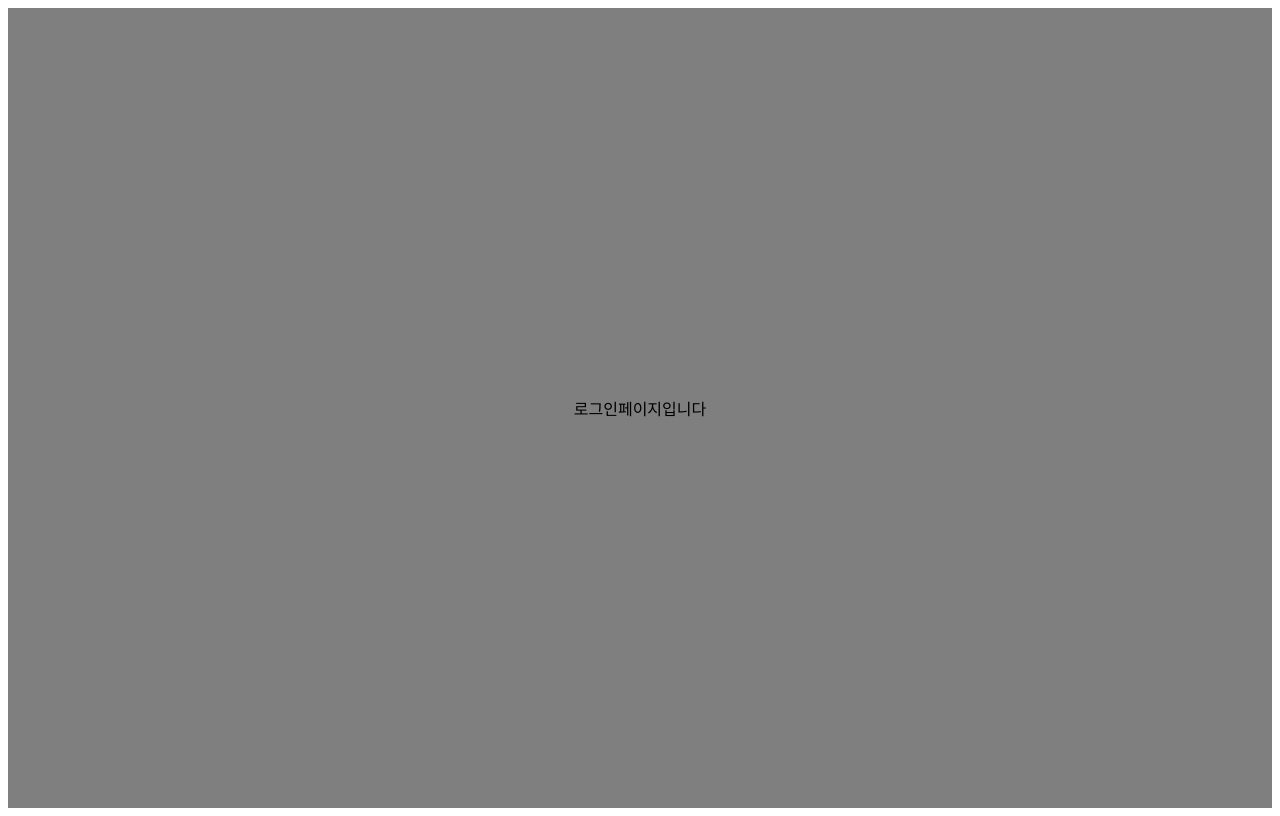
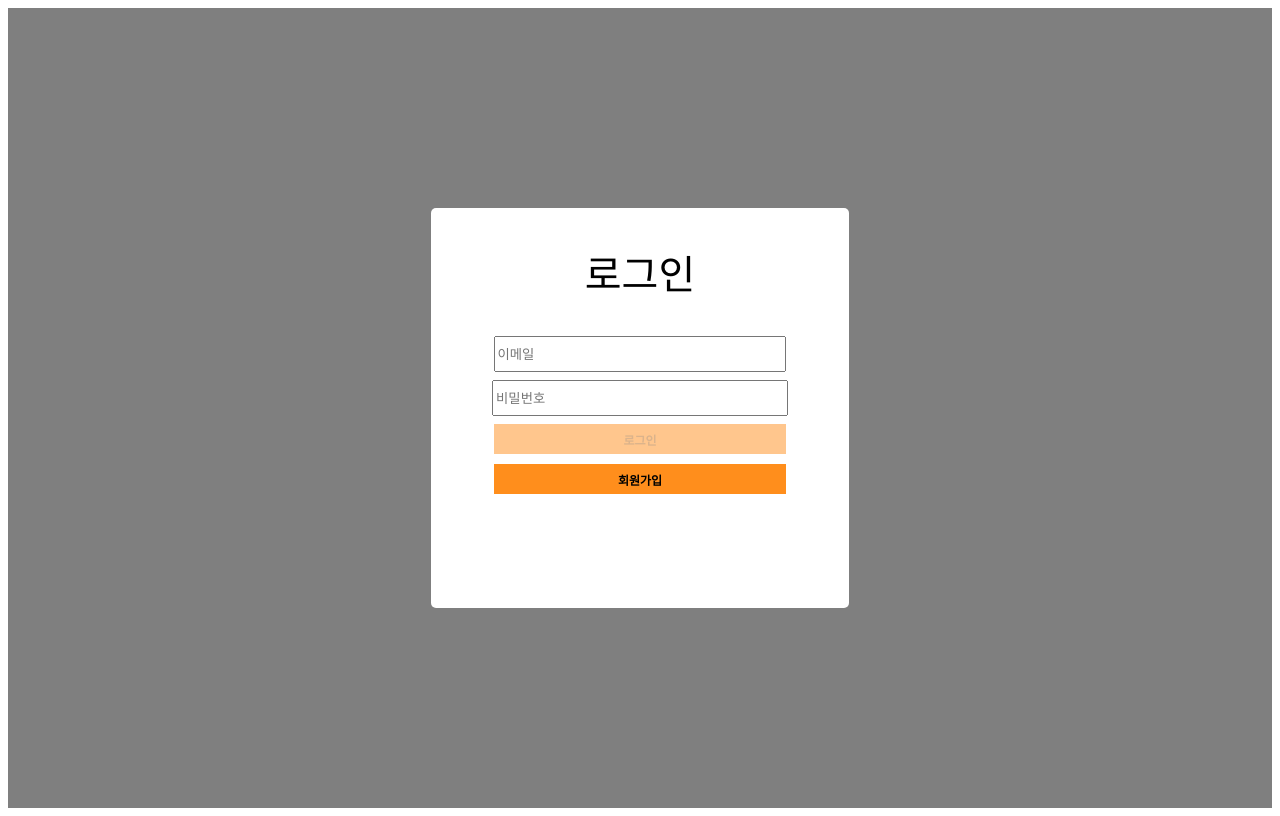
Before and after one commit to socow/ToDoList, a React (Create React App) app: page / in a window 1280 px wide. Built offline with nearby package versions, Linux system fonts and the light colour scheme.

Commit message:
Add:로그인 회원가입기능추가

```diff
--- a/public/index.html
+++ b/public/index.html
@@ -10,7 +10,7 @@
       content="Web site created using create-react-app"
     />
 
-    <title>React App</title>
+    <title>Todo</title>
   </head>
   <body>
     <noscript>You need to enable JavaScript to run this app.</noscript>
--- a/src/apis/api.js
+++ b/src/apis/api.js
@@ -1,3 +1,26 @@
 import axios from "axios";
 
-export {};
+const ACCESS_TOKEN = localStorage.getItem("token");
+
+export const instance = axios.create({
+  baseURL: " https://pre-onboarding-selection-task.shop/",
+  headers: {
+    "Content-Type": "application/json",
+  },
+});
+
+instance.interceptors.request.use(
+  function (config) {
+    if (ACCESS_TOKEN) {
+      config.headers = { Authorization: `Bearer ${ACCESS_TOKEN}` };
+    } else {
+      config.headers = {
+        Authorization: `Bearer ${localStorage.getItem("token")}`,
+      };
+    }
+    return config;
+  },
+  function (error) {
+    return Promise.reject(error);
+  }
+);
--- /dev/null
+++ b/src/apis/login.js
@@ -0,0 +1,18 @@
+import { instance } from "./api";
+
+const LOGIN_URL = `/auth/signin`;
+
+export const loginRequest = (email, password) => {
+  instance
+    .post(LOGIN_URL, {
+      email,
+      password,
+    })
+    .then((res) => {
+      localStorage.setItem("token", res.data.access_token);
+      window.location.replace("/todo");
+    })
+    .catch((error) => {
+      alert("아이디 또는 비밀번호를 확인해주세요");
+    });
+};
--- /dev/null
+++ b/src/apis/signup.js
@@ -0,0 +1,30 @@
+import { instance } from "./api";
+
+const SIGNUP_URL = `/auth/signup`;
+
+export const signupRequest = (email, password) => {
+  if (email === "" && password === "") {
+    return alert("아이디 또는 비밀번호를 입력해주세요");
+  } else if (!email.includes("@")) {
+    return alert("이메일을 확인해주세요");
+  } else if (password.length < 8) {
+    return alert("비밀번호를 확익해주세요");
+  }
+  instance
+    .post(SIGNUP_URL, {
+      email,
+      password,
+    })
+    .then((res) => {
+      alert("회원가입이 완료되었습니다");
+      window.location.replace("/");
+    })
+    .catch((error) => {
+      if (error.response.status === 400) {
+        alert(error.response.data.message);
+      } else {
+        alert("입력 정보를 확인해주세요");
+      }
+      console.error(error.message);
+    });
+};
--- a/src/components/Login.jsx
+++ b/src/components/Login.jsx
@@ -1,9 +1,131 @@
-import React from "react";
+import React, { useState } from "react";
+import { useNavigate } from "react-router-dom";
 import styled from "styled-components";
+import { loginRequest } from "../apis/login";
+function Login() {
+  const navigate = useNavigate();
+  const [inputValue, setInputValue] = useState({ email: "", password: "" });
 
-function Login() {
-  return <LoginForm>로그인페이지입니다</LoginForm>;
+  const handleChange = (e) => {
+    const { name, value } = e.target;
+    setInputValue({ ...inputValue, [name]: value });
+    e.preventDefault();
+  };
+
+  const validation = !(
+    inputValue.email.includes("@") && inputValue.password.length > 7
+  );
+
+  const goToSiginup = (e) => {
+    navigate(`/Signup`);
+    e.preventDefault();
+  };
+  const loginSubmit = (e) => {
+    const email = inputValue.email;
+    const password = inputValue.password;
+    e.preventDefault();
+    loginRequest(email, password);
+  };
+  return (
+    <LoginForm onSubmit={loginSubmit}>
+      <Titie>로그인</Titie>
+      <EmailWrap>
+        <Email
+          data-testid="email-input"
+          type="email"
+          name="email"
+          placeholder="이메일"
+          value={inputValue.email}
+          onChange={handleChange}
+        />
+      </EmailWrap>
+      <PasswordWrap>
+        <Password
+          data-testid="password-input"
+          type="password"
+          name="password"
+          placeholder="비밀번호"
+          value={inputValue.password}
+          onChange={handleChange}
+        />
+      </PasswordWrap>
+      <ButtonWrap>
+        <LoginButton data-testid="signin-button" disabled={validation}>
+          로그인
+        </LoginButton>
+        <SignupButton data-testid="signup-button" onClick={goToSiginup}>
+          회원가입
+        </SignupButton>
+      </ButtonWrap>
+    </LoginForm>
+  );
 }
 export default Login;
 
-export const LoginForm = styled.form``;
+export const LoginForm = styled.form`
+  width: 33%;
+  height: 50vh;
+  background-color: #ffff;
+  border-radius: 5px;
+`;
+
+export const Titie = styled.div`
+  text-align: center;
+  margin: 35px;
+  font-size: 40px;
+`;
+
+export const EmailWrap = styled.div`
+  display: flex;
+  align-items: center;
+  justify-content: center;
+  margin: 5px;
+`;
+
+export const PasswordWrap = styled.div`
+  display: flex;
+  align-items: center;
+  justify-content: center;
+  padding: 3px;
+`;
+export const Email = styled.input`
+  height: 30px;
+  width: 70%;
+`;
+export const Password = styled.input`
+  height: 30px;
+  width: 70%;
+`;
+
+export const ButtonWrap = styled.div`
+  display: flex;
+  flex-direction: column;
+  align-items: center;
+  justify-content: center;
+`;
+export const LoginButton = styled.button`
+  height: 30px;
+  width: 70%;
+  padding: 5px 36px;
+  margin: 5px;
+  background-color: #ff8000e3;
+  border: none;
+  cursor: pointer;
+  font-size: 12px;
+  font-weight: 600;
+
+  &:disabled {
+    opacity: 0.5;
+  }
+`;
+export const SignupButton = styled.button`
+  height: 30px;
+  width: 70%;
+  padding: 5px 30px;
+  margin: 5px;
+  background-color: #ff8000e3;
+  border: none;
+  cursor: pointer;
+  font-size: 12px;
+  font-weight: 600;
+`;
--- a/src/components/Signup.jsx
+++ b/src/components/Signup.jsx
@@ -1,9 +1,130 @@
-import React from "react";
+import React, { useState } from "react";
+import { useNavigate } from "react-router-dom";
 import styled from "styled-components";
+import { signupRequest } from "../apis/signup";
 
 function Signup() {
-  return <SignupForm>회원가입페이지입니다</SignupForm>;
+  const navigate = useNavigate();
+  const [inputValue, setInputValue] = useState({ email: "", password: "" });
+
+  const handleChange = (e) => {
+    const { name, value } = e.target;
+    setInputValue({ ...inputValue, [name]: value });
+    e.preventDefault();
+  };
+
+  const goToLogin = () => {
+    navigate(`/`);
+  };
+  const validation = !(
+    inputValue.email.includes("@") && inputValue.password.length >= 8
+  );
+  const signupSubmit = (e) => {
+    const email = inputValue.email;
+    const password = inputValue.password;
+    e.preventDefault();
+    signupRequest(email, password);
+  };
+  return (
+    <SignupForm onSubmit={signupSubmit}>
+      <Titie>회원가입</Titie>
+      <EmailWrap>
+        <Email
+          data-testid="email-input"
+          type="email"
+          name="email"
+          placeholder="이메일"
+          value={inputValue.email}
+          onChange={handleChange}
+        />
+      </EmailWrap>
+      <PasswordWrap>
+        <Password
+          data-testid="password-input"
+          type="password"
+          name="password"
+          placeholder="비밀번호를 입력해주세요"
+          value={inputValue.password}
+          onChange={handleChange}
+        />
+      </PasswordWrap>
+      <ButtonWrap>
+        <SignupButton data-testid="signup-button" disabled={validation}>
+          회원가입
+        </SignupButton>
+        <LoginButton data-testid="signin-button" onClick={goToLogin}>
+          로그인
+        </LoginButton>
+      </ButtonWrap>
+    </SignupForm>
+  );
 }
 export default Signup;
 
-export const SignupForm = styled.form``;
+export const SignupForm = styled.form`
+  width: 33%;
+  height: 50vh;
+  border-radius: 5px;
+  background-color: #ffff;
+`;
+
+export const Titie = styled.div`
+  text-align: center;
+  margin: 35px;
+  font-size: 40px;
+`;
+
+export const EmailWrap = styled.div`
+  display: flex;
+  align-items: center;
+  justify-content: center;
+  margin: 5px;
+`;
+
+export const PasswordWrap = styled.div`
+  display: flex;
+  align-items: center;
+  justify-content: center;
+  padding: 3px;
+`;
+export const Email = styled.input`
+  height: 30px;
+  width: 70%;
+`;
+export const Password = styled.input`
+  height: 30px;
+  width: 70%;
+`;
+
+export const ButtonWrap = styled.div`
+  display: flex;
+  flex-direction: column;
+  align-items: center;
+  justify-content: center;
+`;
+export const LoginButton = styled.button`
+  height: 30px;
+  width: 70%;
+  padding: 5px 36px;
+  margin: 5px;
+  background-color: #ff8000e3;
+  border: none;
+  cursor: pointer;
+  font-size: 12px;
+  font-weight: 600;
+`;
+export const SignupButton = styled.button`
+  height: 30px;
+  width: 70%;
+  padding: 5px 30px;
+  margin: 5px;
+  background-color: #ff8000e3;
+  border: none;
+  cursor: pointer;
+  font-size: 12px;
+  font-weight: 600;
+
+  &:disabled {
+    opacity: 0.5;
+  }
+`;
--- a/src/pages/LoginPage.jsx
+++ b/src/pages/LoginPage.jsx
@@ -1,7 +1,17 @@
-import React from "react";
+import React, { useEffect } from "react";
+import { useNavigate } from "react-router-dom";
 import styled from "styled-components";
 import Login from "../components/Login";
+
 function LoginPage() {
+  const navigate = useNavigate();
+
+  useEffect(() => {
+    if (localStorage.getItem("token")) {
+      navigate(`/todo`);
+    }
+  }, [navigate]);
+
   return (
     <LoginWrap>
       <Login />
--- a/src/pages/TodoPage.jsx
+++ b/src/pages/TodoPage.jsx
@@ -1,7 +1,16 @@
-import React from "react";
+import React, { useEffect } from "react";
+import { useNavigate } from "react-router-dom";
 import styled from "styled-components";
 import Todo from "../components/Todo";
 function TodoPage() {
+  const navigate = useNavigate();
+
+  useEffect(() => {
+    if (!localStorage.getItem("token")) {
+      navigate(`/`);
+    }
+  }, [navigate]);
+
   return (
     <TodoWrapper>
       <Todo />
```
